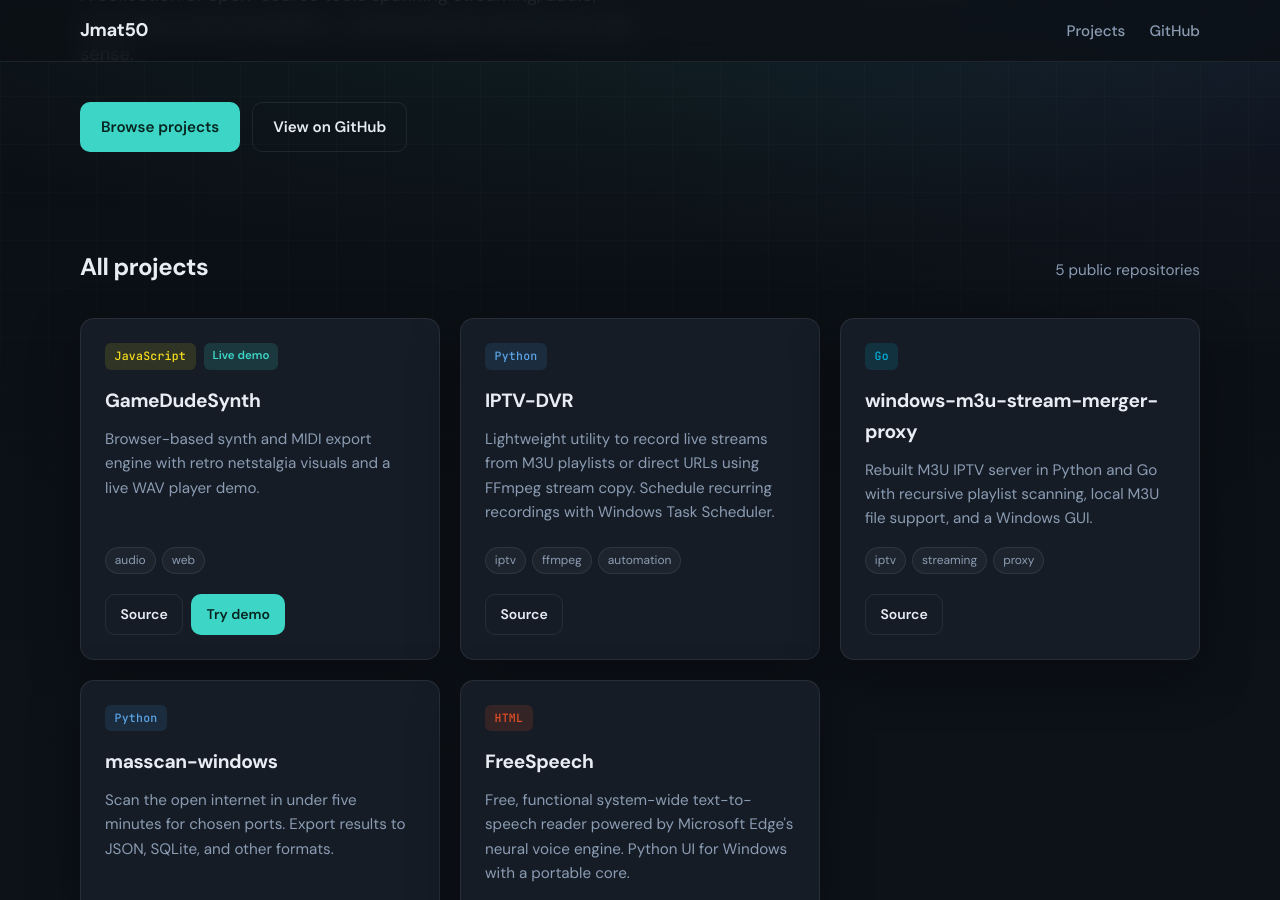
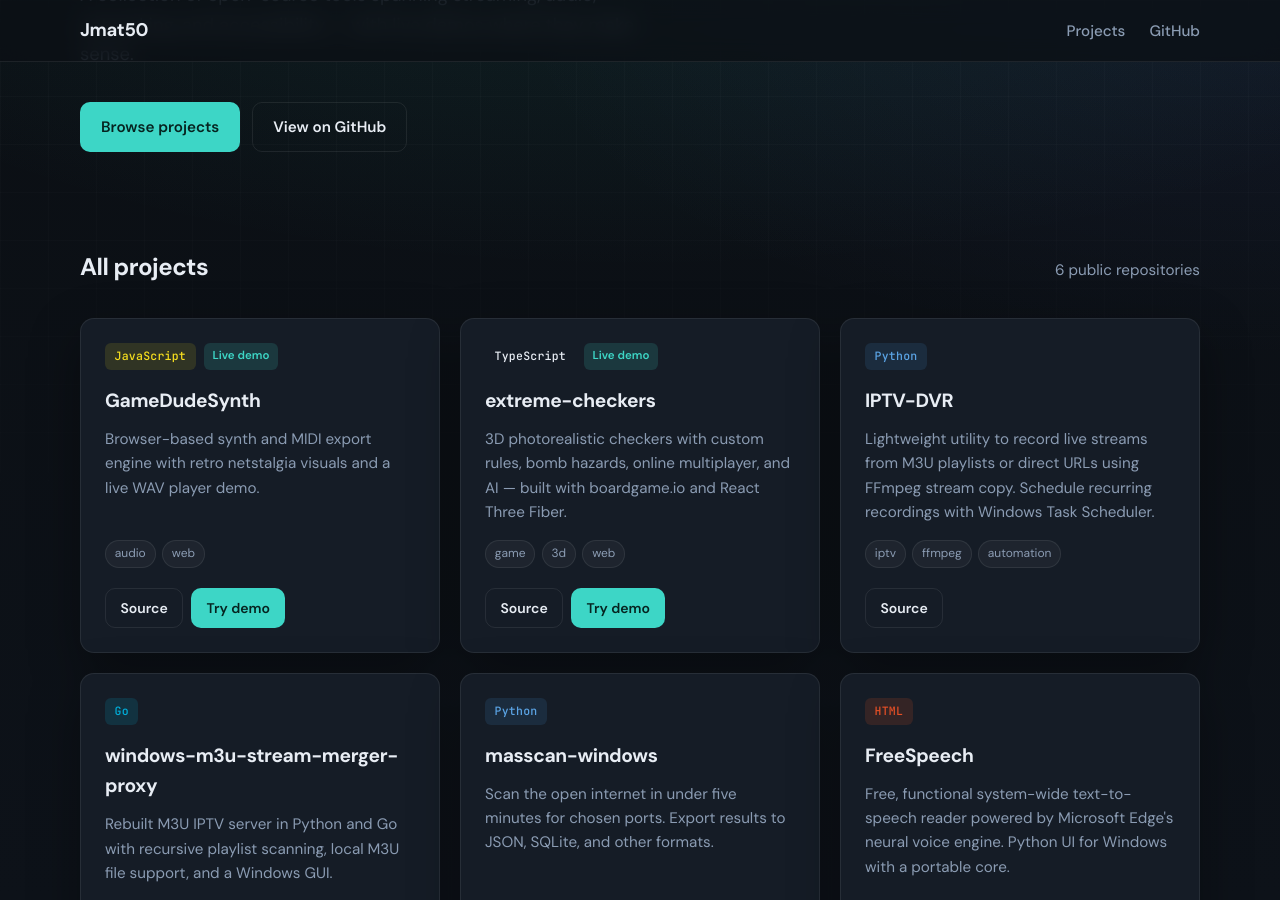
Before and after one commit to Jmat50/jmat50.github.io, a Jekyll site: the page built from index.html, in a window 1280 px wide and 900 px high, scrolled down 290 px. Built offline with Jekyll 4.4.1, drawn with Linux system fonts in a browser that asks for light colours.

Commit message:
Add extreme-checkers to portfolio and sync demo override.
Co-authored-by: Cursor <cursoragent@cursor.com>

```diff
--- a/_data/projects.yml
+++ b/_data/projects.yml
@@ -5,6 +5,16 @@
   demo: /GameDudeSynth/gamedude-player.html
   tags:
     - audio
+    - web
+
+- name: extreme-checkers
+  description: 3D photorealistic checkers with custom rules, bomb hazards, online multiplayer, and AI — built with boardgame.io and React Three Fiber.
+  language: TypeScript
+  repo: https://github.com/Jmat50/extreme-checkers
+  demo: /extreme-checkers/
+  tags:
+    - game
+    - 3d
     - web
 
 - name: IPTV-DVR
```
Also changed, not shown: README.md, 1 other file.
